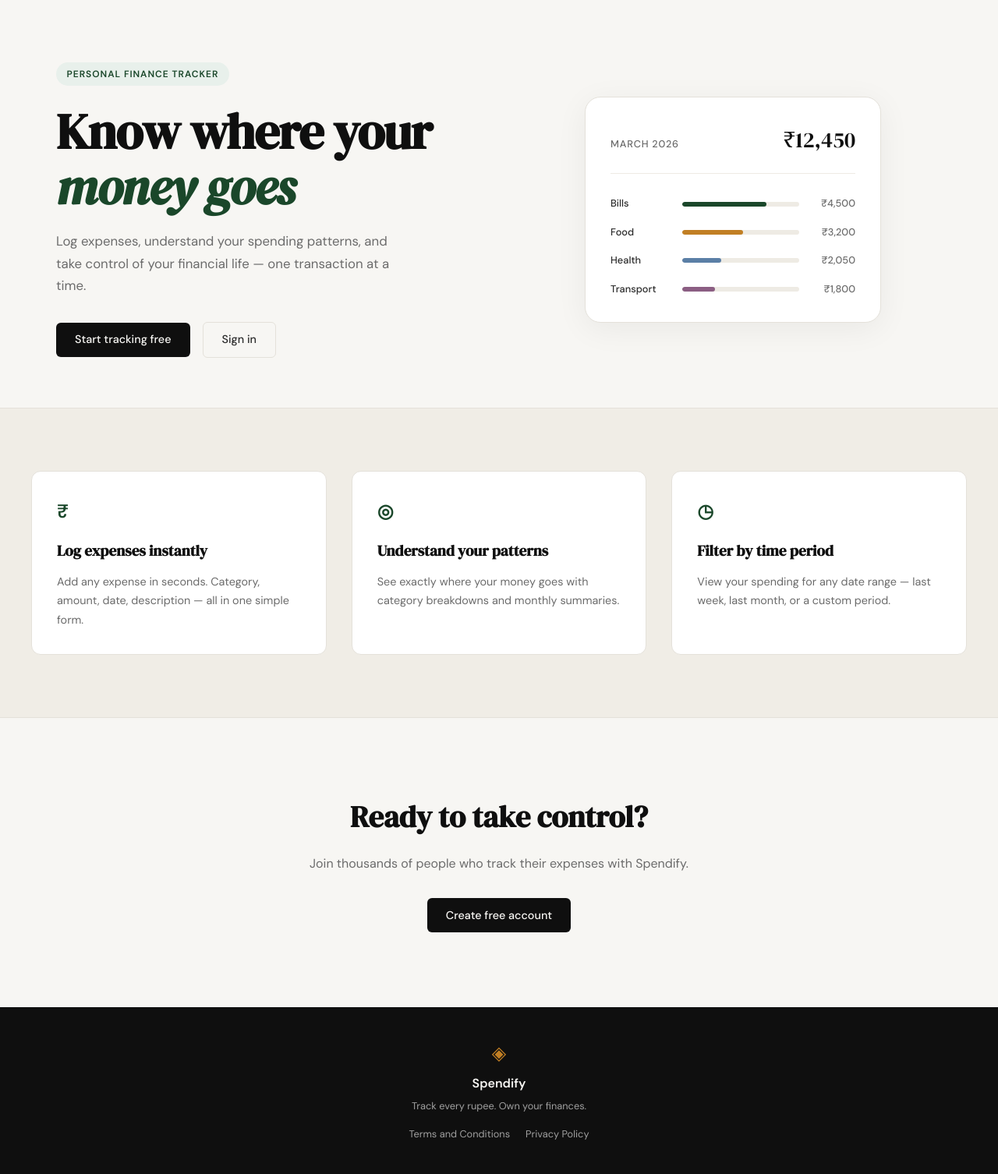
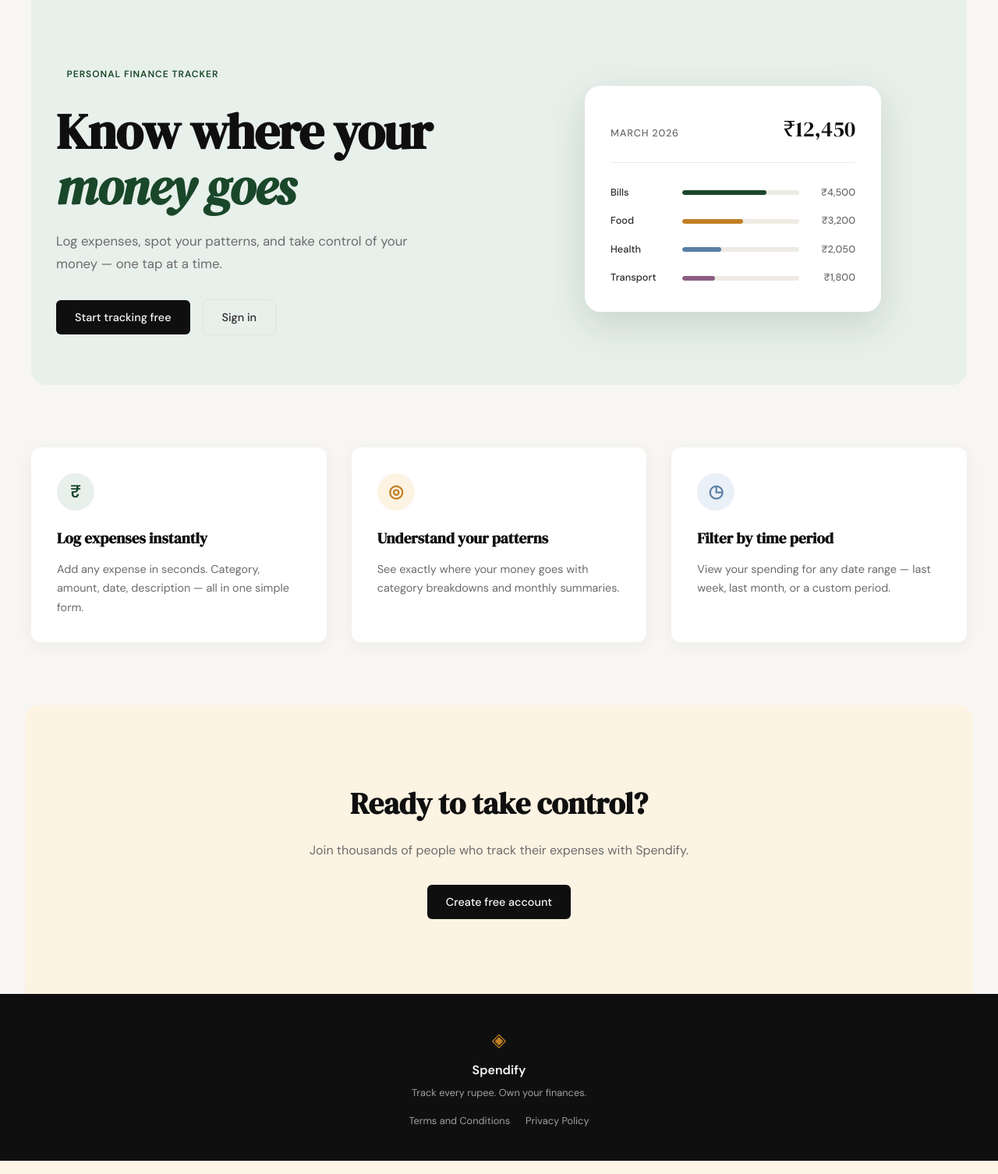
Before and after one commit to ipsitapanda-ml/Spendify, a Flask app: page / in a window 1280 px wide. Shown: the part 61-1567 px from the top of the page at 78% size. Run offline with Flask 3, Linux system fonts and the light colour scheme.

Commit message:
Bold, playful landing page variant

```diff
--- a/static/css/style.css
+++ b/static/css/style.css
@@ -583,3 +583,55 @@ a { color: inherit; text-decoration: none; }
     .nav-links a:not(.nav-cta) { display: none; }
     .hero { padding: 3rem 1rem 2rem; }
 }
+
+/* ------------------------------------------------------------------ */
+/* Landing variant: bold-playful                                       */
+/* ------------------------------------------------------------------ */
+
+.hero-bold {
+    background: var(--accent-light);
+    border-radius: 0 0 var(--radius-lg) var(--radius-lg);
+}
+
+.mock-card-pop {
+    box-shadow: 0 16px 50px rgba(26, 71, 42, 0.16);
+    border-color: transparent;
+}
+
+.features-playful {
+    background: var(--paper);
+    border-top: none;
+    border-bottom: none;
+}
+
+.feature-card-playful {
+    border-color: transparent;
+    box-shadow: 0 4px 20px rgba(0, 0, 0, 0.05);
+    transition: transform 0.2s;
+}
+
+.feature-card-playful:hover {
+    transform: translateY(-4px);
+}
+
+.feature-icon-bubble {
+    display: inline-flex;
+    align-items: center;
+    justify-content: center;
+    width: 3rem;
+    height: 3rem;
+    border-radius: 50%;
+    font-size: 1.4rem;
+    font-weight: 700;
+    margin-bottom: 1.25rem;
+}
+
+.feature-icon-bubble-1 { background: var(--accent-light); color: var(--accent); }
+.feature-icon-bubble-2 { background: var(--accent-2-light); color: var(--accent-2); }
+.feature-icon-bubble-3 { background: #eaf0f7; color: #5b7fa6; }
+
+.cta-section-bold {
+    background: var(--accent-2-light);
+    border-radius: var(--radius-lg) var(--radius-lg) 0 0;
+    margin: 0 2rem;
+}
--- a/templates/landing.html
+++ b/templates/landing.html
@@ -4,7 +4,7 @@
 
 {% block content %}
 
-<section class="hero">
+<section class="hero hero-bold">
     <div class="hero-inner">
         <div class="hero-badge">Personal Finance Tracker</div>
         <h1 class="hero-title">
@@ -12,9 +12,8 @@
             <em>money goes</em>
         </h1>
         <p class="hero-subtitle">
-            Log expenses, understand your spending patterns,
-            and take control of your financial life —
-            one transaction at a time.
+            Log expenses, spot your patterns, and take control
+            of your money — one tap at a time.
         </p>
         <div class="hero-actions">
             <a href="{{ url_for('register') }}" class="btn-primary">Start tracking free</a>
@@ -22,7 +21,7 @@
         </div>
     </div>
     <div class="hero-visual">
-        <div class="mock-card">
+        <div class="mock-card mock-card-pop">
             <div class="mock-card-header">
                 <span class="mock-label">March 2026</span>
                 <span class="mock-total">₹12,450</span>
@@ -61,27 +60,27 @@
     </div>
 </section>
 
-<section class="features">
+<section class="features features-playful">
     <div class="features-inner">
-        <div class="feature-card">
-            <div class="feature-icon">₹</div>
+        <div class="feature-card feature-card-playful">
+            <div class="feature-icon-bubble feature-icon-bubble-1">₹</div>
             <h3 class="feature-title">Log expenses instantly</h3>
             <p class="feature-body">Add any expense in seconds. Category, amount, date, description — all in one simple form.</p>
         </div>
-        <div class="feature-card">
-            <div class="feature-icon">◎</div>
+        <div class="feature-card feature-card-playful">
+            <div class="feature-icon-bubble feature-icon-bubble-2">◎</div>
             <h3 class="feature-title">Understand your patterns</h3>
             <p class="feature-body">See exactly where your money goes with category breakdowns and monthly summaries.</p>
         </div>
-        <div class="feature-card">
-            <div class="feature-icon">◷</div>
+        <div class="feature-card feature-card-playful">
+            <div class="feature-icon-bubble feature-icon-bubble-3">◷</div>
             <h3 class="feature-title">Filter by time period</h3>
             <p class="feature-body">View your spending for any date range — last week, last month, or a custom period.</p>
         </div>
     </div>
 </section>
 
-<section class="cta-section">
+<section class="cta-section cta-section-bold">
     <div class="cta-inner">
         <h2 class="cta-title">Ready to take control?</h2>
         <p class="cta-body">Join thousands of people who track their expenses with Spendify.</p>
```
